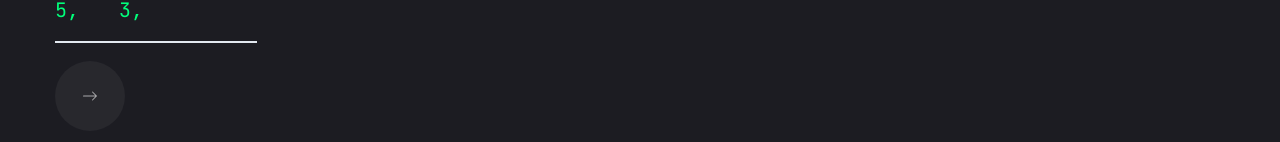
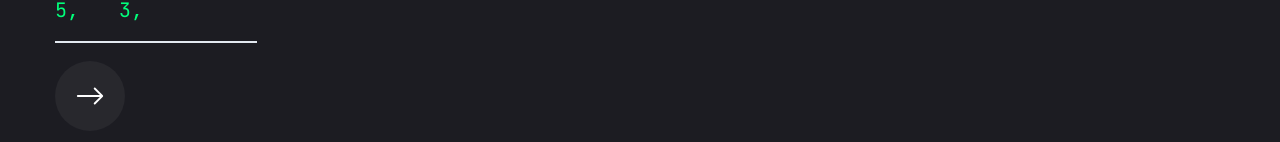
Before and after one commit to sadekur/pfs-2, a Next.js app: page /work in a window 1280 px wide. Shown: the part 494-636 px from the top of the page. Built offline with nearby package versions, Linux system fonts and the light colour scheme.

Commit message:
Refactor Work component layout for improved readability and structure

```diff
--- a/app/work/page.jsx
+++ b/app/work/page.jsx
@@ -78,7 +78,7 @@ const Work = () => {
                 <TooltipProvider delayDuration={100}>
                   <Tooltip>
                     <TooltipTrigger className="w-[70px] h-[70px] rounded-full bg-white/5 flex justify-center items-center group">
-                      <BsArrowRight />
+                      <BsArrowRight className="text-white text-3xl group-hover:text-accent" />
                     </TooltipTrigger>
                     <TooltipContent>
                       Live Project
```
